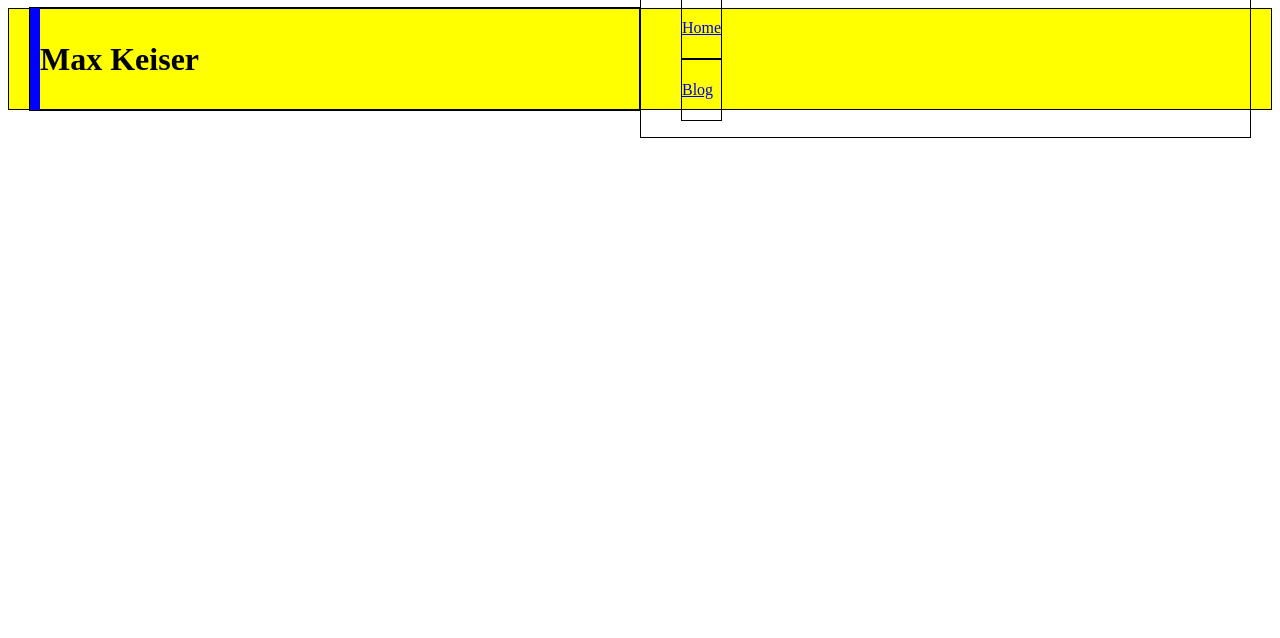
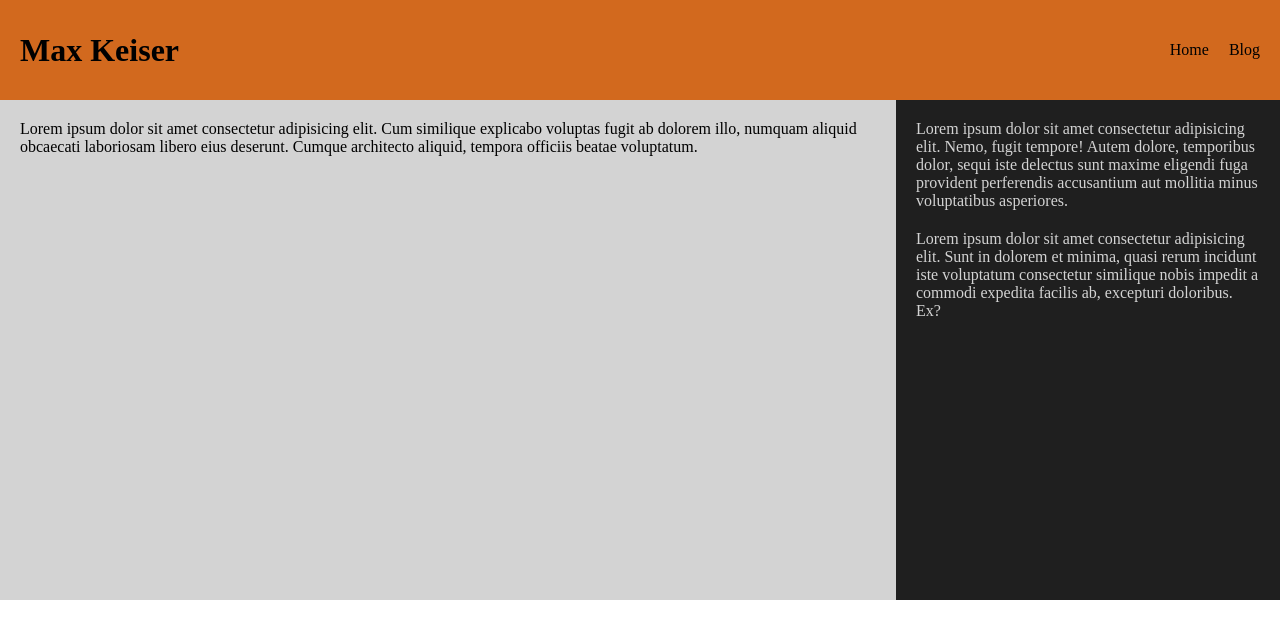
Before and after one commit to mjkeiser-su/Lab1, a plain HTML site: page index.html in a window 1280 px wide. Drawn offline with Linux system fonts and the light colour scheme.

Commit message:
second commit

```diff
--- a/index.html
+++ b/index.html
@@ -8,24 +8,27 @@
     <link rel = "stylesheet" href = "style.css">
 </head>
 <body>
-    <div class = "header outline">
-        <div class = "outline">
-            <div style="background-color:blue; padding: 5px;"></div>
-            <h1>Max Keiser</h1>
+    <div class = "header">
+        <h1>Max Keiser</h1>
+
+        <div style="flex:4;"></div>
+
+        <ul>
+            <li>
+                <a href="index.html"> Home </a>
+            </li>
+            <li>
+                <a href="blog.html"> Blog </a>
+            </li>
+        </ul>
+    </div>
+    <div class = "main">
+        <div class = "content">
+            <p>Lorem ipsum dolor sit amet consectetur adipisicing elit. Cum similique explicabo voluptas fugit ab dolorem illo, numquam aliquid obcaecati laboriosam libero eius deserunt. Cumque architecto aliquid, tempora officiis beatae voluptatum.</p>
         </div>
-        <div class = "outline">
-            <ul class = "navigation">
-                <div class = "outline">
-                    <li>
-                        <a href = "index.html">Home</a>
-                    </li>
-                </div>
-                <div class = "outline">
-                    <li>
-                        <a href = "blog.html">Blog</a>
-                    </li>
-                </div>
-            </ul>
+        <div class = "sidebar">
+            <p>Lorem ipsum dolor sit amet consectetur adipisicing elit. Nemo, fugit tempore! Autem dolore, temporibus dolor, sequi iste delectus sunt maxime eligendi fuga provident perferendis accusantium aut mollitia minus voluptatibus asperiores.</p>
+            <p>Lorem ipsum dolor sit amet consectetur adipisicing elit. Sunt in dolorem et minima, quasi rerum incidunt iste voluptatum consectetur similique nobis impedit a commodi expedita facilis ab, excepturi doloribus. Ex?</p>
         </div>
     </div>
 </body>
--- a/style.css
+++ b/style.css
@@ -1,25 +1,72 @@
+html{
+    padding: 0px;
+    margin: 0px;
+}
+
+body{
+    padding: 0px;
+    margin: 0px;
+}
+
 .header{
-    background: yellow;
+    background: chocolate;
     height: 60px;
     line-height: 60px;
     padding: 20px;
     text-align: left;
     display: flex;
     align-items: center;
+    margin: 0px;
+    color: black;
 }
 
-.outline{
-    border: 1px solid black;
-    flex: 1;
+ul{
+    list-style-type: none;
     display: flex;
-
 }
 
 li{
-    list-style-type: none;
+    padding: 0px;
+    margin: 0px;
+    margin-left: 20px;
 }
 
-.row {
+a:link{
+    text-decoration: none;
+    color: black;
+}
+
+a:visited{
+    text-decoration: none;
+    color: black;
+}
+
+a:hover{
+    text-decoration: none;
+    color: black;
+}
+
+a:active{
+    text-decoration: none;
+    color: black;
+}
+
+.main{
     display: flex;
-    flex-flow: row wrap;
-  }
+}
+
+.content{
+    background-color: lightgrey;
+    flex: 7;
+}
+
+.sidebar{
+    background-color: rgb(31, 31, 31);
+    flex: 3;
+    color: lightgrey;
+    min-height: 500px;
+}
+
+p{
+    margin: 20px;
+}
```
